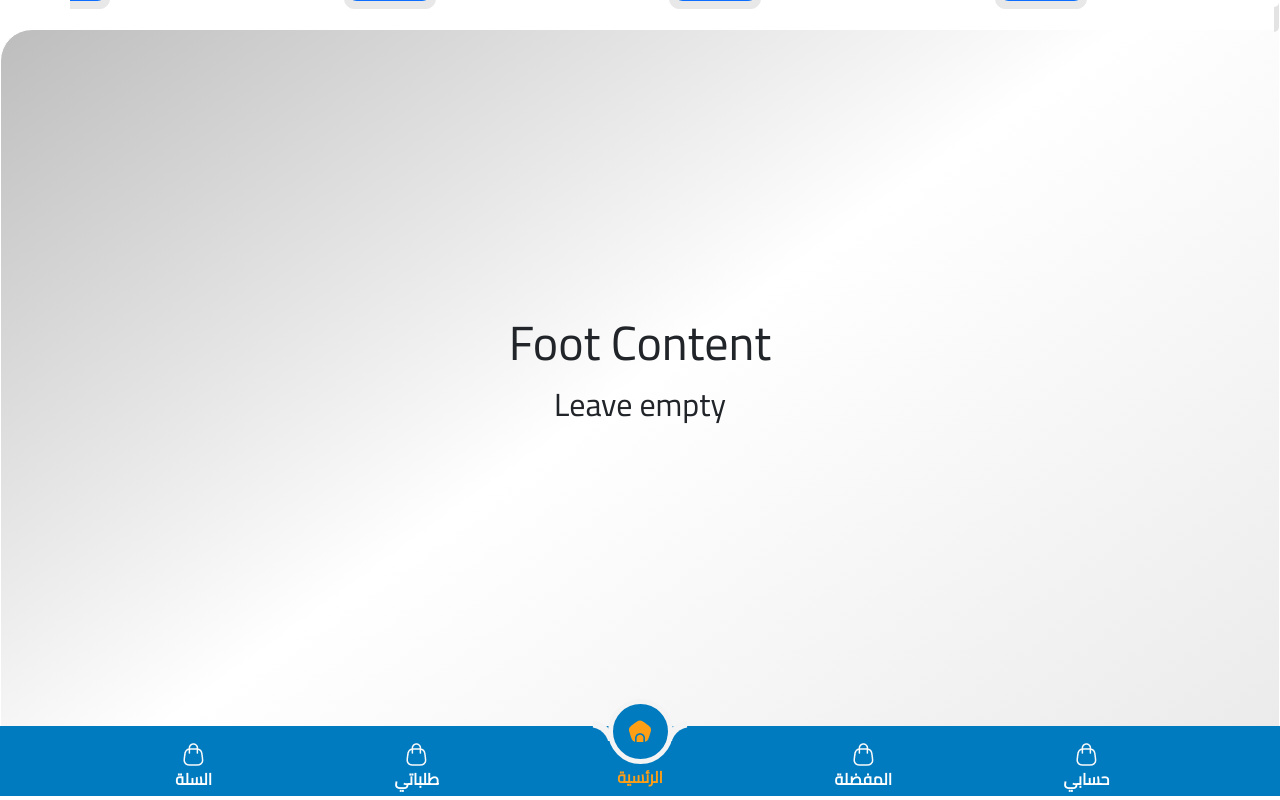
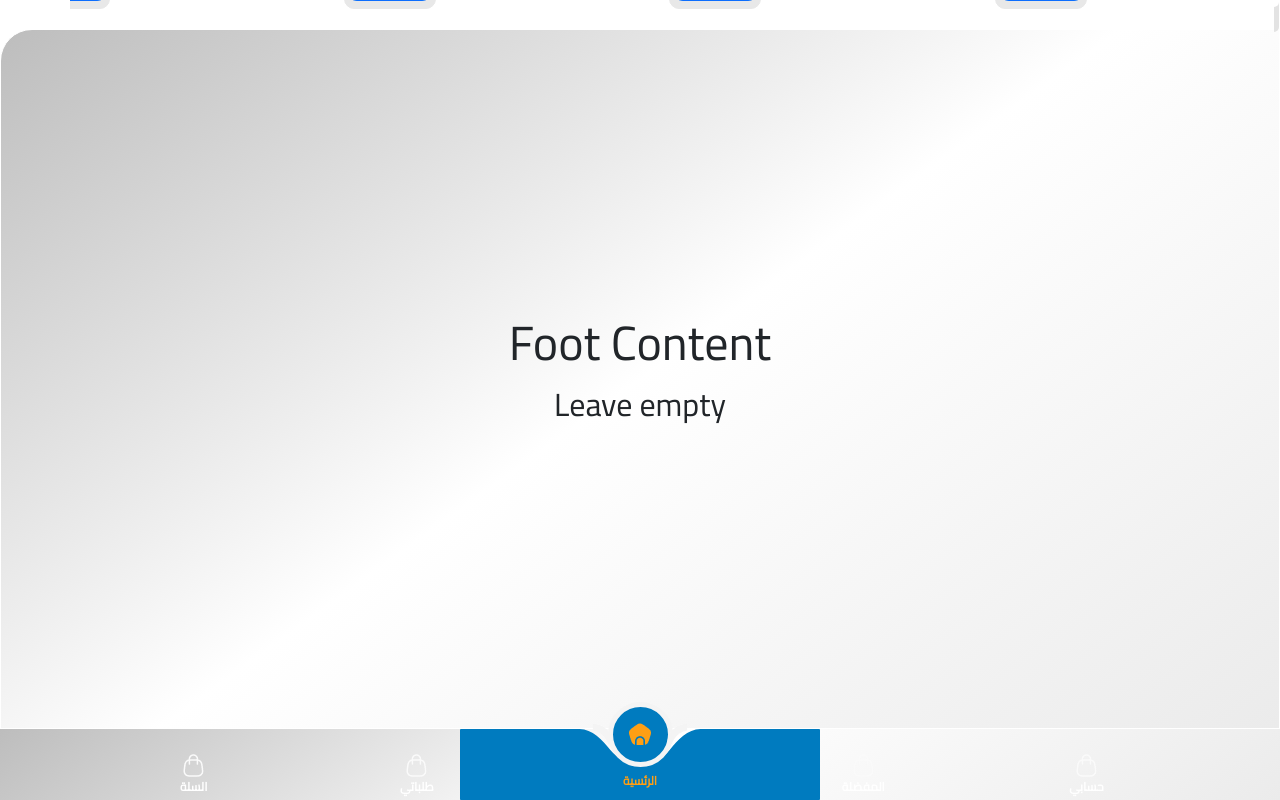
Before and after one commit to husseinsalah1/Task, a React (Vite) app: page / in a window 1280 px wide. Shown: the part 1267-2067 px from the top of the page. Built offline with nearby package versions, Linux system fonts and the light colour scheme.

Commit message:
bottomBar

```diff
--- a/src/components/layouts/Bottom.tsx
+++ b/src/components/layouts/Bottom.tsx
@@ -55,8 +55,55 @@ const Bottom = () => {
           })}
         </Container>
       </div>
+      <svg
+        xmlns="http://www.w3.org/2000/svg"
+        width="700"
+        height="71"
+        viewBox="0 0 360 71"
+        fill="none"
+      >
+        <path
+          fill-rule="evenodd"
+          clip-rule="evenodd"
+          d="M150.376 20.9664C142.356 11.0086 132.314 0 119.528 0L2 0C1.05719 0 0.585786 0 0.292893 0.292893C0 0.585786 0 1.05719 0 2V69C0 69.9428 0 70.4142 0.292893 70.7071C0.585786 71 1.05719 71 2.00001 71H358C358.943 71 359.414 71 359.707 70.7071C360 70.4142 360 69.9428 360 69V2C360 1.05719 360 0.585786 359.707 0.292893C359.414 0 358.943 0 358 0L240.473 0C227.687 0 217.645 11.0086 209.625 20.9664C202.722 29.5366 192.018 35.039 180 35.039C167.983 35.039 157.278 29.5366 150.376 20.9664Z"
+          fill="#007BBF"
+        />
+      </svg>
     </div>
   );
+  // return (
+  //   <div className="bottom">
+  //     <div className="home">
+  //       <Image src={home} />
+  //       <i></i>
+  //     </div>
+  //     <div className="menu">
+  //       {" "}
+  //       <Container className="items">
+  //         {data.map((element) => {
+  //           if (element.image === "x") {
+  //             return (
+  //               <div>
+  //                 <div>
+  //                   "<Image src={element.image} style={{ display: "none" }} />"
+  //                 </div>
+  //                 <strong style={{ color: "#FE9F15" }}>{element.name}</strong>
+  //               </div>
+  //             );
+  //           }
+  //           return (
+  //             <div>
+  //               <div>
+  //                 <Image src={element.image} />
+  //               </div>
+  //               <strong>{element.name}</strong>
+  //             </div>
+  //           );
+  //         })}
+  //       </Container>
+  //     </div>
+  //   </div>
+  // );
 };
 
 export default Bottom;
--- a/src/components/layouts/Footer.tsx
+++ b/src/components/layouts/Footer.tsx
@@ -1,5 +1,6 @@
 const Footer = () => {
   return (
+    <>
       <div className="footer">
         <div>
           <i></i>
@@ -7,6 +8,7 @@ const Footer = () => {
           <p className="text-center">Leave empty</p>
         </div>
       </div>
+    </>
   );
 };
 
--- a/src/main.css
+++ b/src/main.css
@@ -80,6 +80,7 @@
   text-align: center;
   font-family: "Cairo";
 }
+
 .games_section .games {
   margin-top: var(--marginTop);
 }
@@ -203,9 +204,11 @@
   display: flex;
   justify-content: center;
   align-items: center;
+  position: relative;
+  background: linear-gradient(0.4turn, #bdbdbd, #fff, #ebebeb);
 }
 .bottom .home {
-  position: relative;
+  position: absolute;
   width: 65px;
   height: 65px;
   background-color: var(--primaryColor);
@@ -223,7 +226,6 @@
   position: absolute;
   width: 100%;
   height: 70px;
-  background-color: var(--primaryColor);
 }
 
 .bottom .home i {
@@ -255,8 +257,9 @@
 }
 
 .bottom .items {
-  margin-top: 15px;
+  margin-top: 25px;
   display: flex;
+  font-size: 12px;
   justify-content: end;
 }
 .bottom .items > div {
```
Lines whose indentation alone changed are shown as unchanged.
